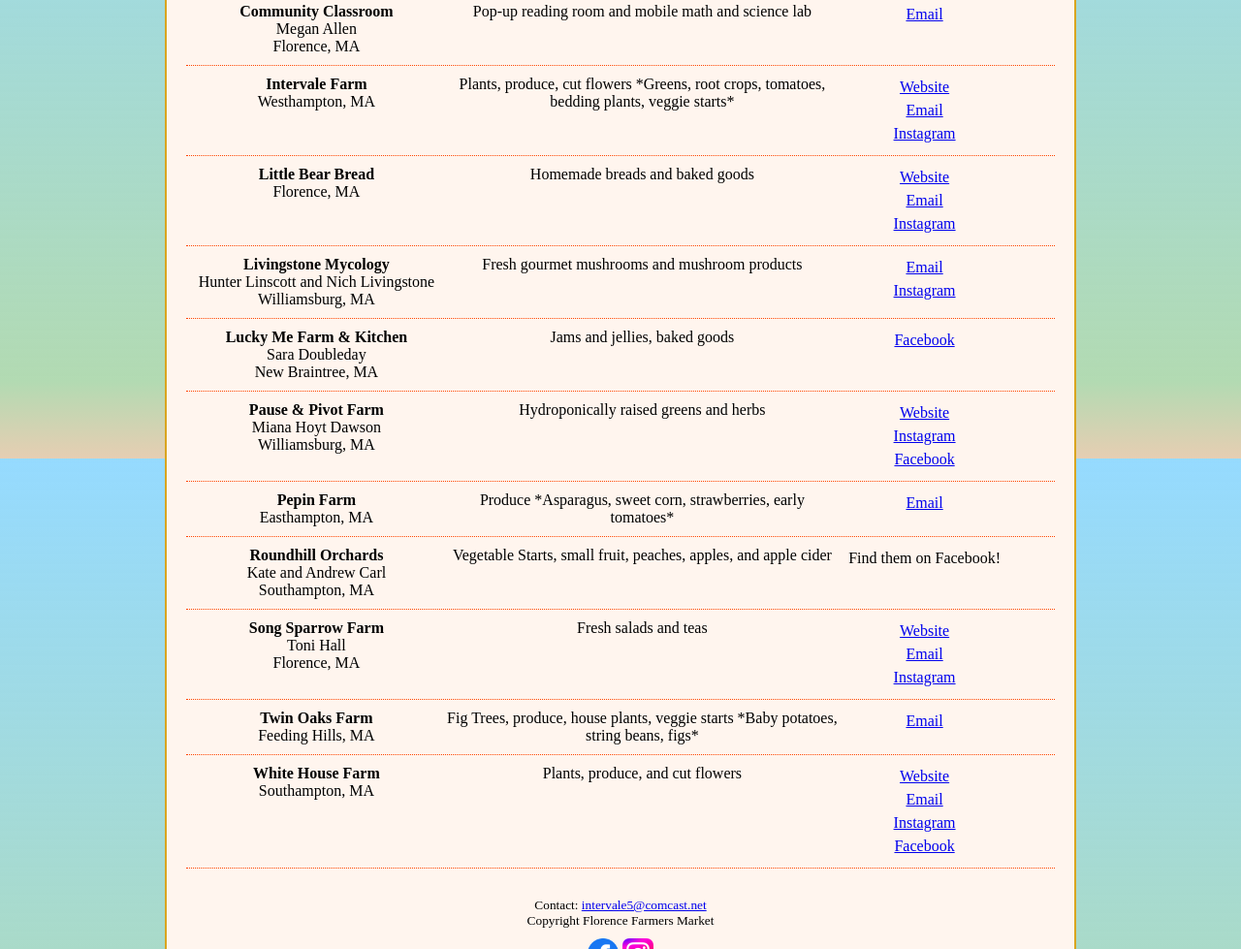
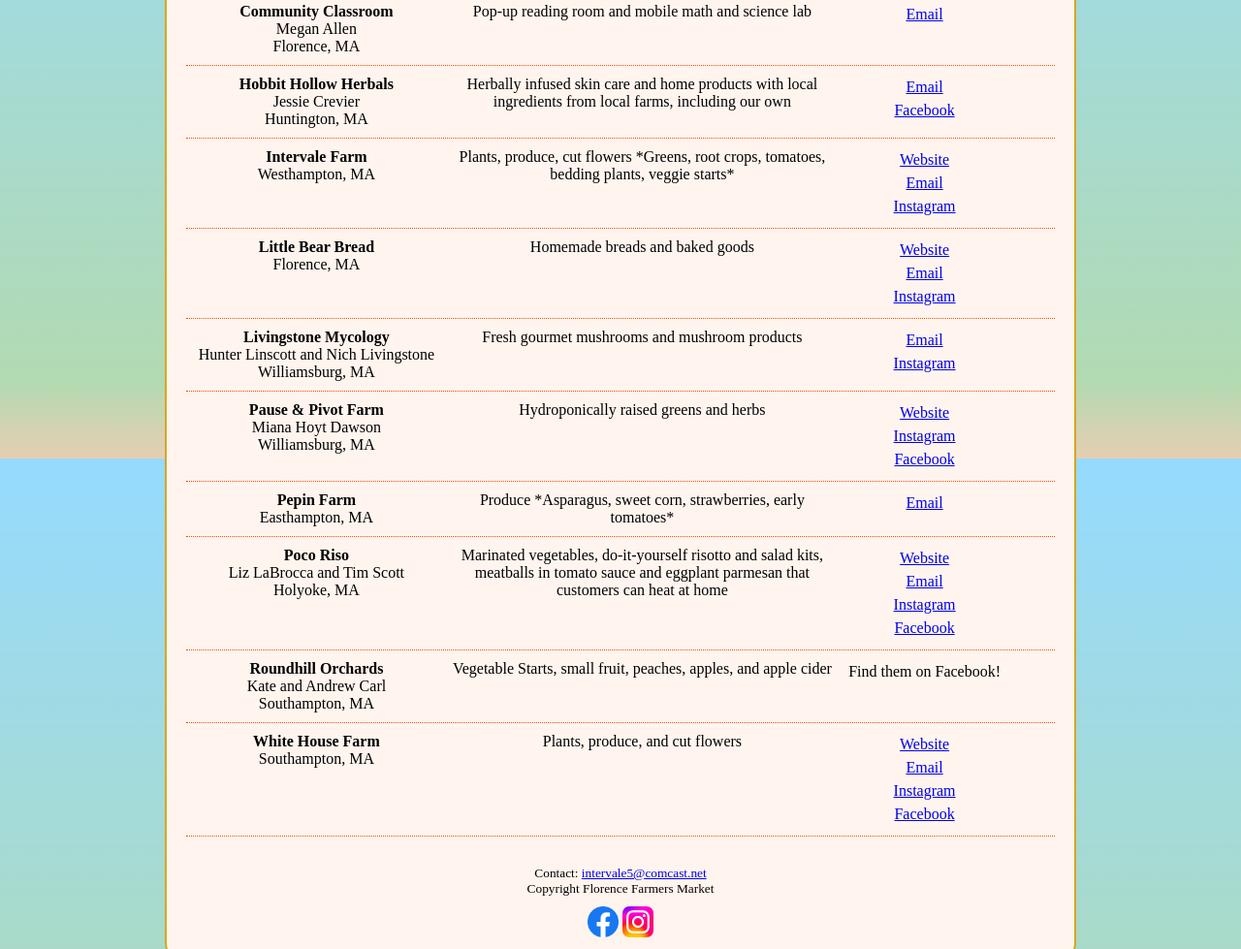
Before and after one commit to intervalefarm/florence-farmers-market, a plain HTML site: page vendors.html in a window 1280 px wide. Shown: the part 327-1306 px from the top of the page at 97% size. Drawn offline with Linux system fonts and the light colour scheme.

Commit message:
Update vendors

```diff
--- a/vendors.html
+++ b/vendors.html
@@ -55,6 +55,15 @@
     </div>
 
     <div class="vendor-block">
+      <div class="vendor-name"><b>Hobbit Hollow Herbals</b><br>Jessie Crevier<br>Huntington, MA</div>
+      <div class="vendor-product">Herbally infused skin care and home products with local ingredients from local farms, including our own</div>
+      <div class="vendor-contact">
+        <a href=mailto:hobbithollowherbals@gmail.com>Email</a><br>
+        <a href=https://www.facebook.com/profile.php?id=100092406684850>Facebook</a>
+      </div>
+    </div>
+
+    <div class="vendor-block">
       <div class="vendor-name"><b>Intervale Farm</b><br>Westhampton, MA</div>
       <div class="vendor-product">Plants, produce, cut flowers *Greens, root crops, tomatoes, bedding plants, veggie starts*</div>
       <div class="vendor-contact">
@@ -84,14 +93,6 @@
     </div>
 
     <div class="vendor-block">
-      <div class="vendor-name"><b>Lucky Me Farm & Kitchen</b><br>Sara Doubleday<br>New Braintree, MA</div>
-      <div class="vendor-product">Jams and jellies, baked goods</div>
-      <div class="vendor-contact">
-        <a href=https://www.facebook.com/luckyMeJams>Facebook</a>
-      </div>
-    </div>
-
-    <div class="vendor-block">
       <div class="vendor-name"><b>Pause & Pivot Farm</b><br>Miana Hoyt Dawson<br>Williamsburg, MA</div>
       <div class="vendor-product">Hydroponically raised greens and herbs</div>
       <div class="vendor-contact">
@@ -110,28 +111,21 @@
     </div>
 
     <div class="vendor-block">
+      <div class="vendor-name"><b>Poco Riso</b><br>Liz LaBrocca and Tim Scott<br>Holyoke, MA</div>
+      <div class="vendor-product">Marinated vegetables, do-it-yourself risotto and salad kits, meatballs in tomato sauce and eggplant parmesan that customers can heat at home</div>
+      <div class="vendor-contact">
+        <a href=http://www.pocoriso.com>Website</a><br>
+        <a href=mailto:liz@pocoriso.com>Email</a><br>
+        <a href=https://www.instagram.com/pocoriso>Instagram</a><br>
+        <a href=https://www.facebook.com/people/Poco-Riso/61558418936703/>Facebook</a>
+      </div>
+    </div>
+
+    <div class="vendor-block">
       <div class="vendor-name"><b>Roundhill Orchards</b><br>Kate and Andrew Carl<br>Southampton, MA</div>
       <div class="vendor-product">Vegetable Starts, small fruit, peaches, apples, and apple cider</div>
       <div class="vendor-contact">
         Find them on Facebook!
-      </div>
-    </div>
-
-    <div class="vendor-block">
-      <div class="vendor-name"><b>Song Sparrow Farm</b><br>Toni Hall<br>Florence, MA</div>
-      <div class="vendor-product">Fresh salads and teas</div>
-      <div class="vendor-contact">
-        <a href=http://www.songsparrowfarm.com>Website</a><br>
-        <a href=mailto:Info@SongSparrowFarm.com>Email</a><br>
-        <a href=https://www.instagram.com/song_sparrow_farm>Instagram</a>
-      </div>
-    </div>
-
-    <div class="vendor-block">
-      <div class="vendor-name"><b>Twin Oaks Farm</b><br>Feeding Hills, MA</div>
-      <div class="vendor-product">Fig Trees, produce, house plants, veggie starts *Baby potatoes, string beans, figs*</div>
-      <div class="vendor-contact">
-        <a href=mailto:spinetilazarus@yahoo.com>Email</a>
       </div>
     </div>
 
```
